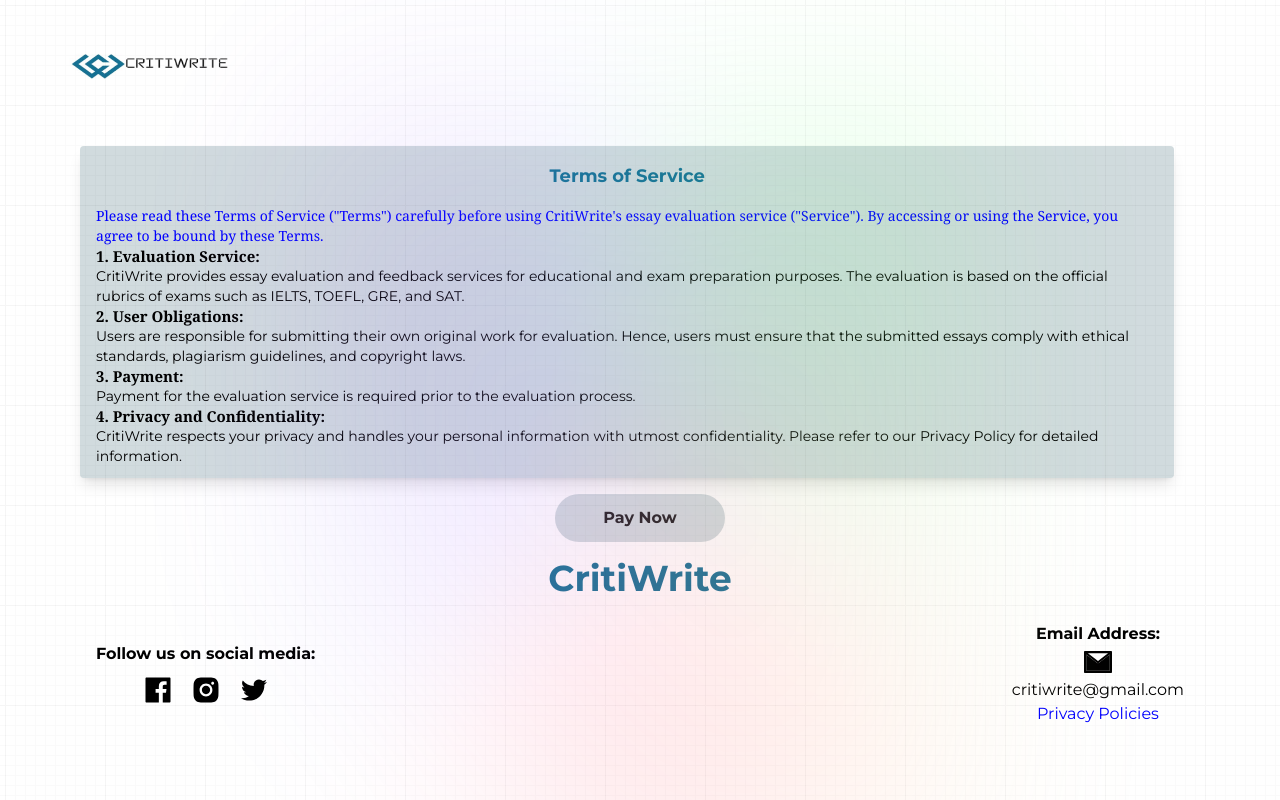
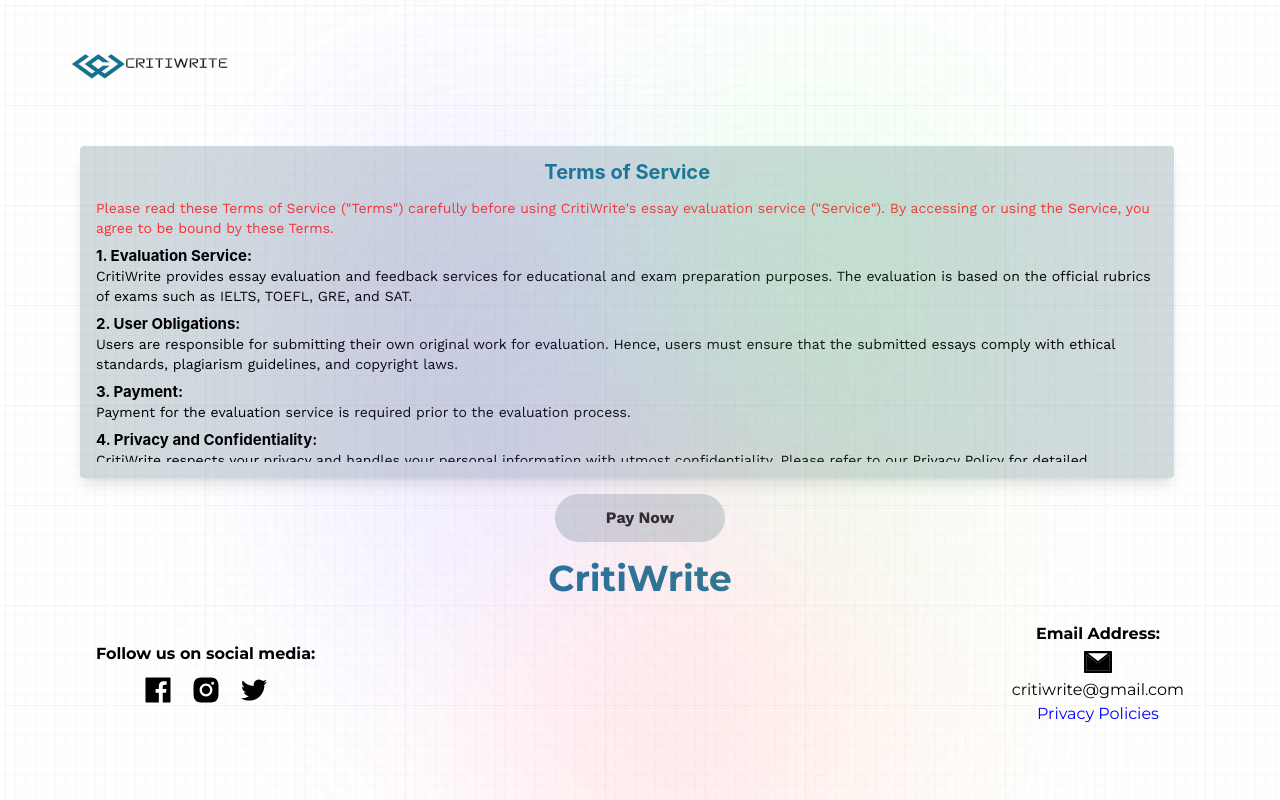
Before and after one commit to boymeetsblockchain/criticwrite, a React (Create React App) app: page /Payment in a window 1280 px wide. Built offline with nearby package versions, Linux system fonts and the light colour scheme.

Commit message:
additional styling

```diff
--- a/src/pages/Payments.jsx
+++ b/src/pages/Payments.jsx
@@ -1,27 +1,25 @@
-import React from 'react'
-import { useState } from 'react';
+import React from "react";
+import { useState } from "react";
 import { PaystackButton } from "react-paystack";
 import { useNavigate } from "react-router-dom";
 
 const Payment = () => {
-
   const [accepted, setAccepted] = useState(false);
 
   const handleAcceptance = () => {
     setAccepted(!accepted);
   };
 
-  const publicKey = "pk_test_32b249e416818f500de8009ac50e29976a45cab8"
-  const amount = 820
-  const [email, setEmail] = useState("abcdefg@gmail.com")
-  const [name, setName] = useState("John Doe")
-  const [phone, setPhone] = useState("1234567890")
-
+  const publicKey = "pk_test_32b249e416818f500de8009ac50e29976a45cab8";
+  const amount = 820;
+  const [email, setEmail] = useState("abcdefg@gmail.com");
+  const [name, setName] = useState("John Doe");
+  const [phone, setPhone] = useState("1234567890");
 
   const navigate = useNavigate();
-  const success =async ()=>{
-    navigate('/');
-  }
+  const success = async () => {
+    navigate("/");
+  };
 
   const componentProps = {
     email,
@@ -32,56 +30,103 @@
     },
     publicKey,
     text: "Pay Now",
-    onSuccess: () =>
-      success(),
+    onSuccess: () => success(),
     onClose: () => alert("Wait! Don't leave :("),
-  }
+  };
 
-	return(
-		<div className='flex flex-col justify-center align-center'>
-			<div className='max-w-[95%] w-full p-4 m-4 text-[black] bg-[#d1dbde] shadow-lg rounded'>
-				<div className='text-sm h-[300px] overflow-y-scroll'>
-					<h2 className='text-lg text-[#167396] text-center font-bold mb-4'>Terms of Service</h2>
-
-				<p className='text-left text-[blue] font-serif'>Please read these Terms of Service ("Terms") carefully before using CritiWrite's essay evaluation service ("Service"). By accessing or using the Service, you agree to be bound by these Terms.</p>
-				<p className='text-[15px] font-bold font-serif'> 1. Evaluation Service:</p>
-
-				    CritiWrite provides essay evaluation and feedback services for educational and exam preparation purposes. The evaluation is based on the official rubrics of exams such as IELTS, TOEFL, GRE, and SAT.
-
-				<p className='text-[15px] font-bold font-serif'> 2. User Obligations:</p>
-
-				    Users are responsible for submitting their own original work for evaluation. Hence, users must ensure that the submitted essays comply with ethical standards, plagiarism guidelines, and copyright laws.
-
-				<p className='text-[15px] font-bold font-serif'>3. Payment:</p>
-
-				    Payment for the evaluation service is required prior to the evaluation process.
-
-				<p className='text-[15px] font-bold font-serif'>4. Privacy and Confidentiality:</p>
-
-				    CritiWrite respects your privacy and handles your personal information with utmost confidentiality. Please refer to our Privacy Policy for detailed information.
-
-				    <p className='text-[15px] font-bold font-serif'>5. Feedback and Suggestions:</p>
-
-				    Any feedback, suggestions, or ideas provided by users regarding the Service may be used by CritiWrite to enhance and improve the Service without any obligation or compensation.
-
-				<p className='text-[15px] font-bold font-serif'>6. Limitation of Liability:</p>
-
-				    CritiWrite and its evaluators strive to provide accurate and valuable feedback. However, we do not guarantee specific outcomes or results from using the Service. Users assume full responsibility for their decisions and actions based on the feedback received.
-
-				<p className='text-[15px] font-bold font-serif'>7. Intellectual Property:</p>
-
-				    The Service, including its content, logo, and design, is protected by intellectual property rights. Users are prohibited from using, modifying, or distributing any part of the Service without prior written consent from CritiWrite.
-
-				<p className='text-[15px] font-bold font-serif'>8. Termination:</p>
-
-				    CritiWrite reserves the right to suspend or terminate access to the Service, without prior notice, for any violation of these Terms or any unauthorized use of the Service.
-
-				<p className='text-[15px] font-bold font-serif'>9. Modifications:</p>
-
-				    CritiWrite reserves the right to modify or revise these Terms at any time. The updated Terms will be effective upon posting on the website. Users are encouraged to review the Terms periodically.
-
-				   <p className='font-bold font-serif'> By accessing or using the Service, you acknowledge that you have read, understood, and agreed to these Terms of Service. If you do not agree with any part of these Terms, please refrain from using the Service.</p>
-
+  return (
+    <div className="flex flex-col justify-center align-center">
+      <div className="max-w-[95%] w-full p-4 m-4 text-[black] bg-[#d1dbde] shadow-lg rounded">
+        <div className="text-sm h-[300px] overflow-y-scroll">
+          <h2 className="text-[20px] text-[#167396] text-center font-inter font-bold mb-4">
+            Terms of Service
+          </h2>
+          <p className="text-left text-[#f73333] font-work text-[14px]">
+            Please read these Terms of Service ("Terms") carefully before using
+            CritiWrite's essay evaluation service ("Service"). By accessing or
+            using the Service, you agree to be bound by these Terms.
+          </p>
+          <p className="text-[15px] font-bold font-inter mt-2">
+            {" "}
+            1. Evaluation Service:
+          </p>
+          <p className="text-[14px] font-work">
+            CritiWrite provides essay evaluation and feedback services for
+            educational and exam preparation purposes. The evaluation is based
+            on the official rubrics of exams such as IELTS, TOEFL, GRE, and SAT.
+          </p>
+          <p className="text-[15px] font-bold font-inter mt-2">
+            {" "}
+            2. User Obligations:
+          </p>
+          <p className="text-[14px] font-work">
+            Users are responsible for submitting their own original work for
+            evaluation. Hence, users must ensure that the submitted essays
+            comply with ethical standards, plagiarism guidelines, and copyright
+            laws.
+          </p>
+          <p className="text-[15px] font-bold font-inter mt-2">3. Payment:</p>
+          <p className="text-[14px] font-work">
+            Payment for the evaluation service is required prior to the
+            evaluation process.
+          </p>
+          <p className="text-[15px] font-bold font-inter mt-2">
+            4. Privacy and Confidentiality:
+          </p>
+          <p className="text-[14px] font-work">
+            CritiWrite respects your privacy and handles your personal
+            information with utmost confidentiality. Please refer to our Privacy
+            Policy for detailed information.
+          </p>
+          <p className="text-[15px] font-bold font-inter mt-2">
+            5. Feedback and Suggestions:
+          </p>
+          <p className="text-[14px] font-work">
+            Any feedback, suggestions, or ideas provided by users regarding the
+            Service may be used by CritiWrite to enhance and improve the Service
+            without any obligation or compensation.
+          </p>
+          <p className="text-[15px] font-bold font-inter mt-2">
+            6. Limitation of Liability:
+          </p>
+          <p className="text-[14px] font-work">
+            CritiWrite and its evaluators strive to provide accurate and
+            valuable feedback. However, we do not guarantee specific outcomes or
+            results from using the Service. Users assume full responsibility for
+            their decisions and actions based on the feedback received.
+          </p>
+          <p className="text-[15px] font-bold font-inter mt-2">
+            7. Intellectual Property:
+          </p>
+          <p className="text-[14px] font-work">
+            The Service, including its content, logo, and design, is protected
+            by intellectual property rights. Users are prohibited from using,
+            modifying, or distributing any part of the Service without prior
+            written consent from CritiWrite.
+          </p>
+          <p className="text-[15px] font-bold font-inter mt-2">
+            8. Termination:
+          </p>
+          <p className="text-[14px] font-work">
+            CritiWrite reserves the right to suspend or terminate access to the
+            Service, without prior notice, for any violation of these Terms or
+            any unauthorized use of the Service.
+          </p>
+          <p className="text-[15px] font-bold font-inter mt-2">
+            9. Modifications:
+          </p>
+          <p className="text-[14px] font-work">
+            CritiWrite reserves the right to modify or revise these Terms at any
+            time. The updated Terms will be effective upon posting on the
+            website. Users are encouraged to review the Terms periodically.
+          </p>
+          <p className="font-bold font-inter mt-2">
+            {" "}
+            By accessing or using the Service, you acknowledge that you have
+            read, understood, and agreed to these Terms of Service. If you do
+            not agree with any part of these Terms, please refrain from using
+            the Service.
+          </p>
           <div className="mt-4">
             <label className="flex items-center">
               <input
@@ -98,17 +143,20 @@
         </div>
       </div>
 
-			<div className='justify-center align-center text-center'>
+      <div className="justify-center align-center text-center">
         {accepted ? (
-								 <PaystackButton {...componentProps}
-				 className='text-[16px] font-bold text-[#1f1e20] rounded-[25px] min-w-[170px] p-3 bg-[#167396]'/>
-			):(
-			<button className='text-[16px] font-bold text-[#1f1e20] rounded-[25px] min-w-[170px] p-3 bg-[#d1dbde]'>Pay Now</button>
-			)
-			}
+          <PaystackButton
+            {...componentProps}
+            className="text-[16px] font-bold text-[#1f1e20] rounded-[25px] min-w-[170px] p-3 bg-[#167396]"
+          />
+        ) : (
+          <button className="text-[16px] font-bold text-[#1f1e20] rounded-[25px] min-w-[170px] p-3 bg-[#d1dbde] font-work">
+            Pay Now
+          </button>
+        )}
       </div>
     </div>
-	)
-}
+  );
+};
 
-export default Payment
+export default Payment;
```
Lines whose indentation alone changed are shown as unchanged.
